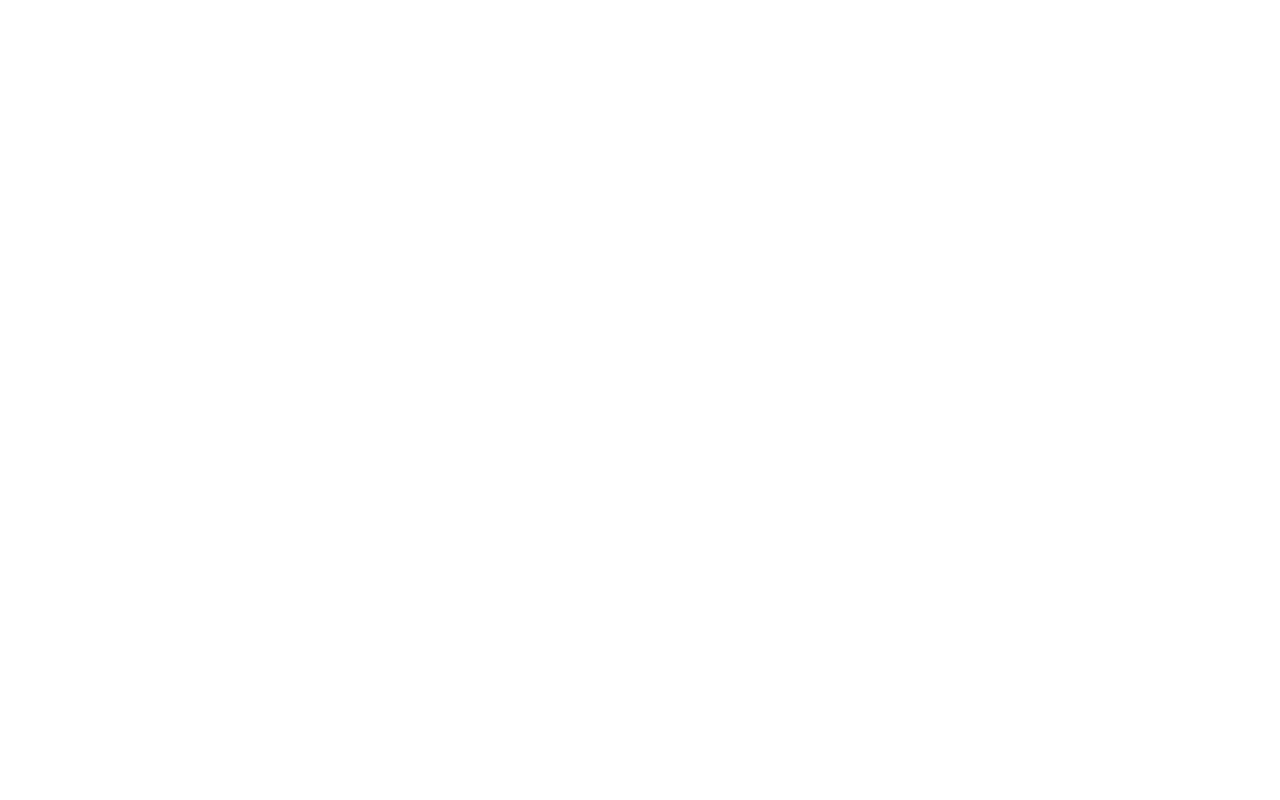
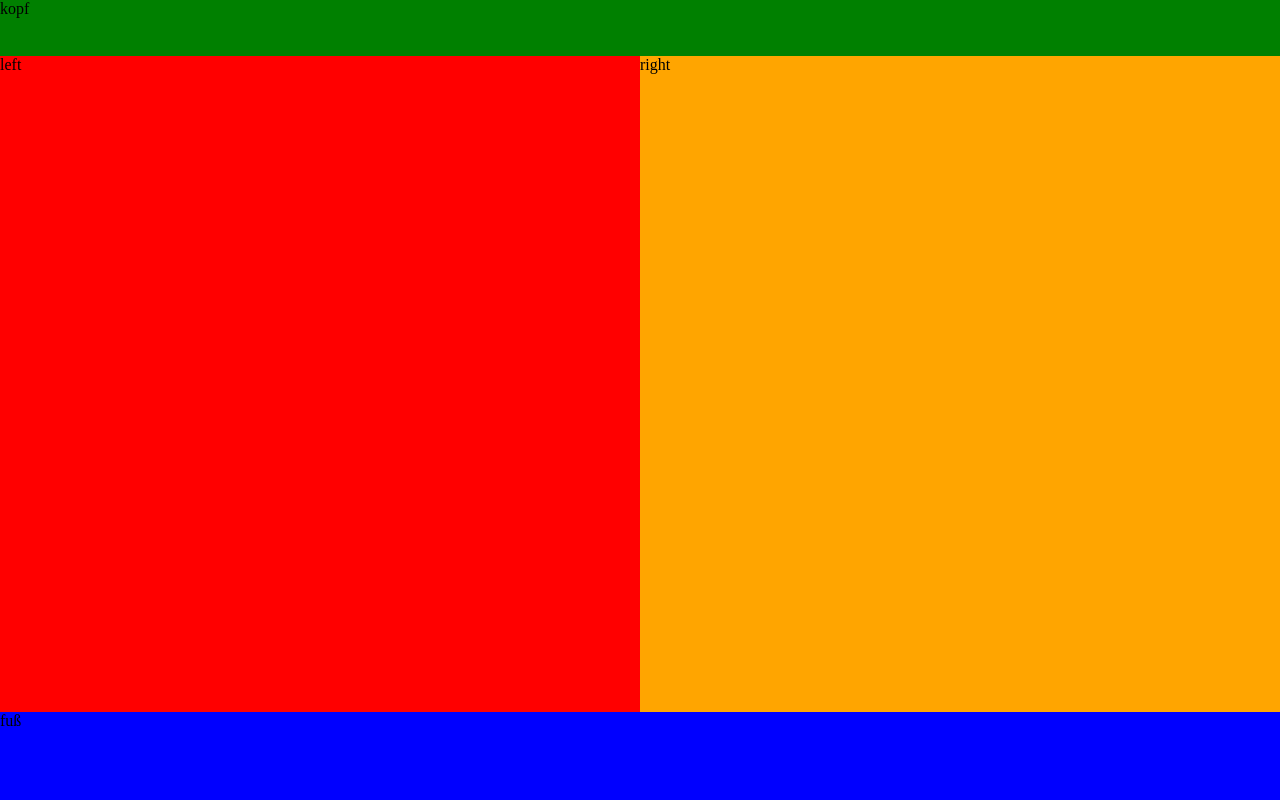
Before and after one commit to CrashThePlanet/BSZPirnaSolar, a website: page index.html in a window 1280 px wide. Drawn offline with Linux system fonts and the light colour scheme.

Commit message:
grid-layout

```diff
--- a/index.html
+++ b/index.html
@@ -4,9 +4,17 @@
     <meta charset="UTF-8">
     <meta http-equiv="X-UA-Compatible" content="IE=edge">
     <meta name="viewport" content="width=device-width, initial-scale=1.0">
+    <link rel="stylesheet" href="style.css">
     <title>Document</title>
 </head>
 <body>
+    <div class="grid">
+        <div class="header">kopf</div>
+        <div class="left">left</div>
+        <div class="right">right</div>
+       <div class="footer">fuß</div>
+    </div>
 
+</div>
 </body>
 </html>
--- /dev/null
+++ b/style.css
@@ -0,0 +1,35 @@
+html, body {
+    padding: 0;
+    margin: 0;
+}
+
+:root {
+    --headerHeight: 7vh;
+    --footHeight: 11vh;
+}
+
+ .grid {
+    display: grid;
+    grid-template-columns: repeat(2, 1fr);
+    grid-template-areas:
+    "header header"
+    "left right"
+    "footer footer";
+    grid-template-rows: var(--headerHeight) calc(100vh - var(--headerHeight) - var(--footHeight)) var(--footHeight);
+  }
+  .header {
+    grid-area: header;
+    background-color: green;
+  }
+  .left {
+    background-color: red;
+    grid-area: left;
+  }
+  .right{
+    background-color: orange;
+    grid-area: right;
+  }
+  .footer {
+    grid-area: footer;
+    background-color: blue;
+  }
```
